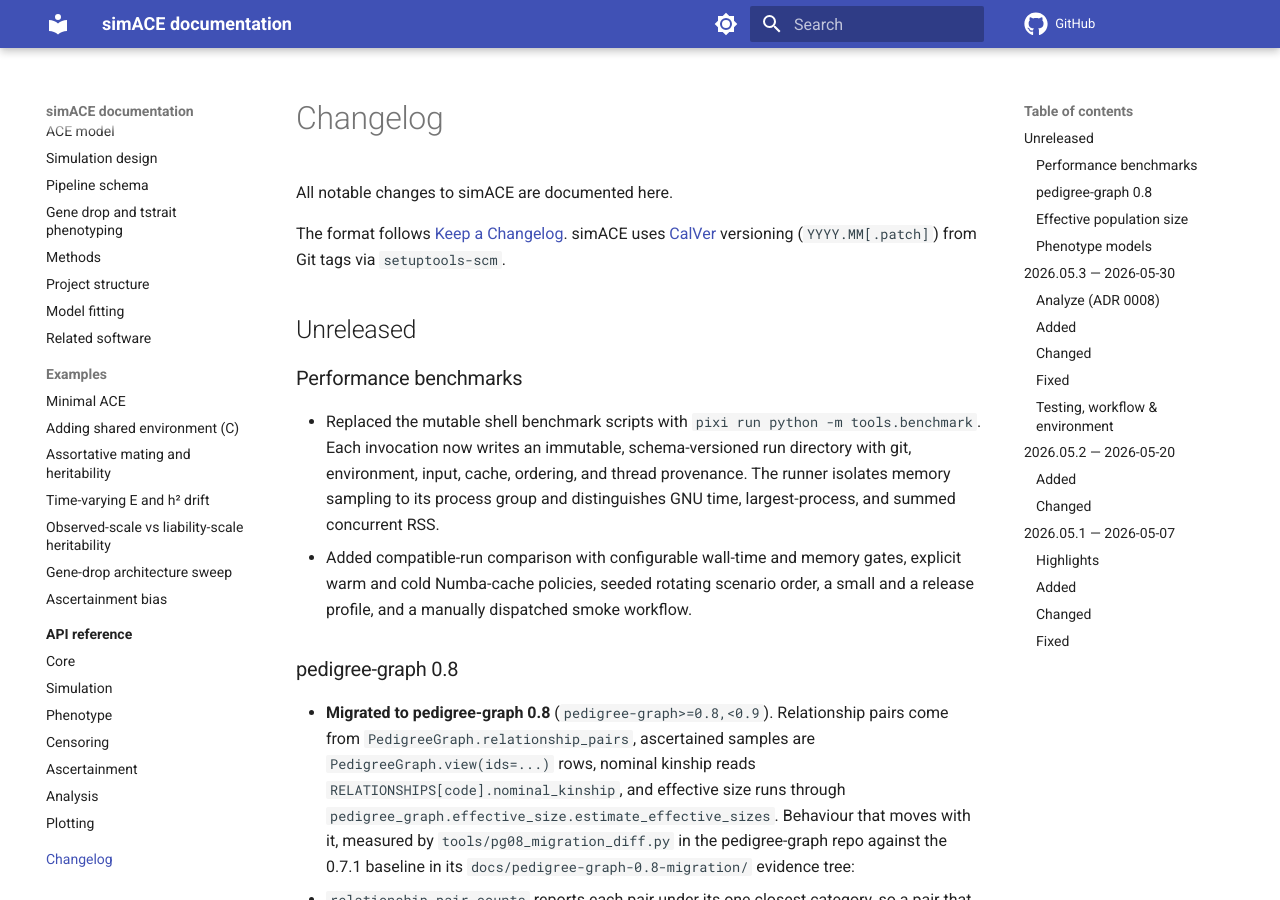
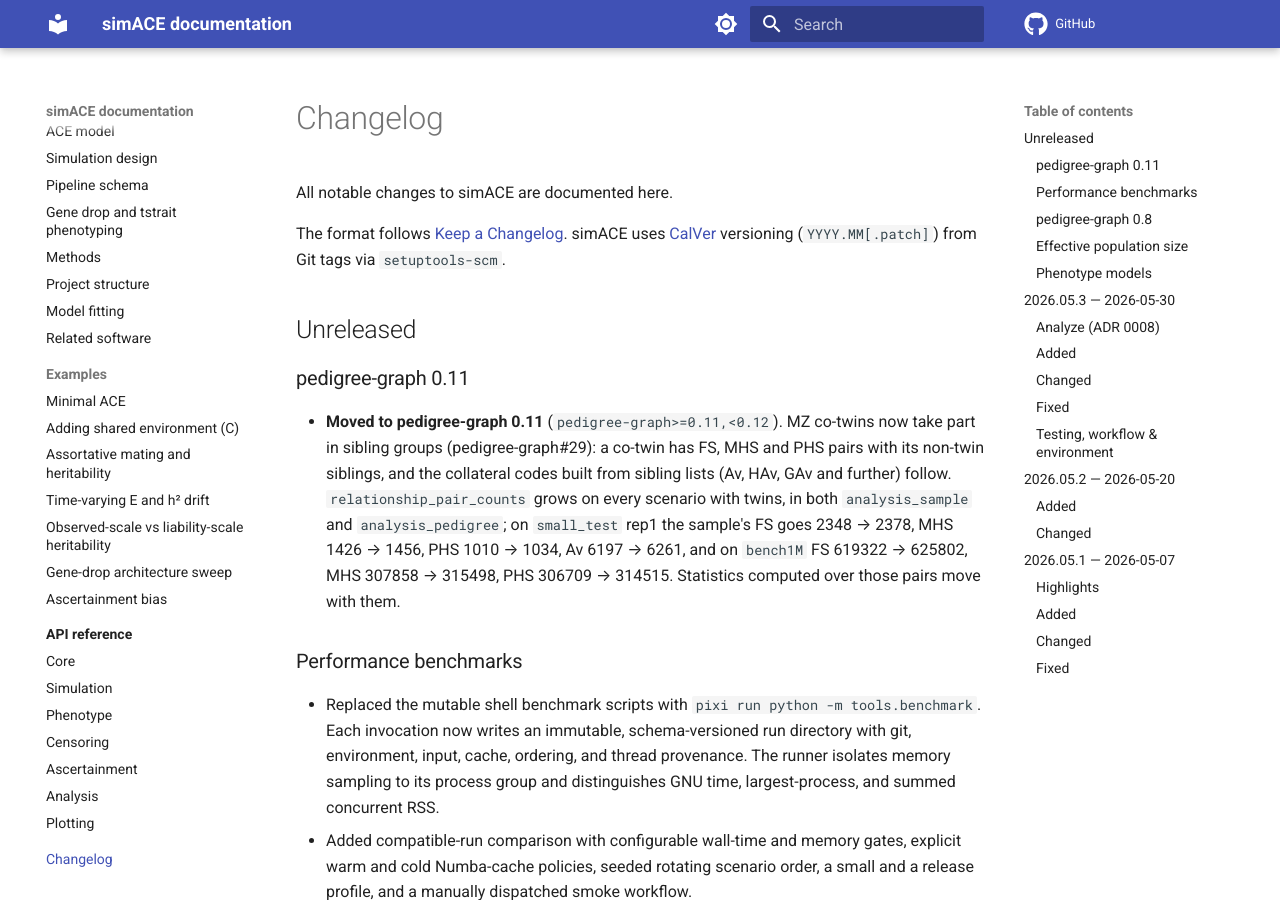
Before and after one commit to rwaples/simACE, an MkDocs documentation site: the page built from docs/changelog.md, in a window 1280 px wide and 900 px high. Built offline with MkDocs 1.6.1 and Material for MkDocs 9.7.7, drawn with Linux system fonts in a browser that asks for light colours; comment, search, counter and statistics services are not loaded.

Commit message:
Move to pedigree-graph 0.11.0
0.11.0 (relationship_moments, MZ co-twins in sibling groups) is outside
pedigree-graph>=0.10,<0.11, so the cap moves to >=0.11,<0.12 and the lock
takes the 0.11.0 wheel and nothing else. The statistics code is unchanged;
the move to relationship moments follows separately.

pedigree-graph#29 gives a co-twin FS, MHS and PHS pairs with its non-twin
siblings, so relationship_pair_counts grows wherever twins exist. Per code,
analysis sample then analysis pedigree:

  small_test rep1  FS 2348->2378, 3290->3326; MHS 1426->1456, 1960->2002;
                   PHS 1010->1034, 1513->1559; Av 6197->6261, 10491->10615;
                   HAv 6372->6481, 11125->11388; GAv 6168->6240, 15499->15715
  bench1M          FS 619322->625802; MHS 307858->315498; PHS 306709->314515;
                   Av 1861106->1894587; HAv 1845313->1892020;
                   GAv 2491517->2536912 (sample and pedigree equal)
  ascertainment_case5x_50k sample  FS 3437->3452; MHS 1655->1690;
                   PHS 1606->1632; Av 11110->11251; HAv 10782->10946;
                   GAv 17556->17799

The 13-unit family gate is green on the 0.11.0 wheel
(external/pedigree-graph docs/release-gates/0.11.0/NOTES.md).

```diff
--- a/docs/changelog.md
+++ b/docs/changelog.md
@@ -7,6 +7,18 @@ simACE uses [CalVer](https://calver.org/) versioning (`YYYY.MM[.patch]`) from
 Git tags via `setuptools-scm`.
 
 ## Unreleased
+
+### pedigree-graph 0.11
+
+- **Moved to pedigree-graph 0.11** (`pedigree-graph>=0.11,<0.12`). MZ
+  co-twins now take part in sibling groups (pedigree-graph#29): a co-twin
+  has FS, MHS and PHS pairs with its non-twin siblings, and the collateral
+  codes built from sibling lists (Av, HAv, GAv and further) follow.
+  `relationship_pair_counts` grows on every scenario with twins, in both
+  `analysis_sample` and `analysis_pedigree`; on `small_test` rep1 the
+  sample's FS goes 2348 → 2378, MHS 1426 → 1456, PHS 1010 → 1034, Av
+  6197 → 6261, and on `bench1M` FS 619322 → 625802, MHS 307858 → 315498,
+  PHS 306709 → 314515. Statistics computed over those pairs move with them.
 
 ### Performance benchmarks
 
--- a/pyproject.toml
+++ b/pyproject.toml
@@ -10,7 +10,7 @@ requires-python = ">=3.13"
 dependencies = [
     # Minor-capped: pair extraction / RELATIONSHIPS kinship changes upstream can
     # silently bias fit_ace heritability (CLAUDE.md gotcha #4) — bump deliberately.
-    "pedigree-graph>=0.10,<0.11",
+    "pedigree-graph>=0.11,<0.12",
     "numpy>=2.2,<3",
     "scipy>=1.14,<2",
     "polars>=1.43.2,<2",
```
Also changed, not shown: 1 other file.
